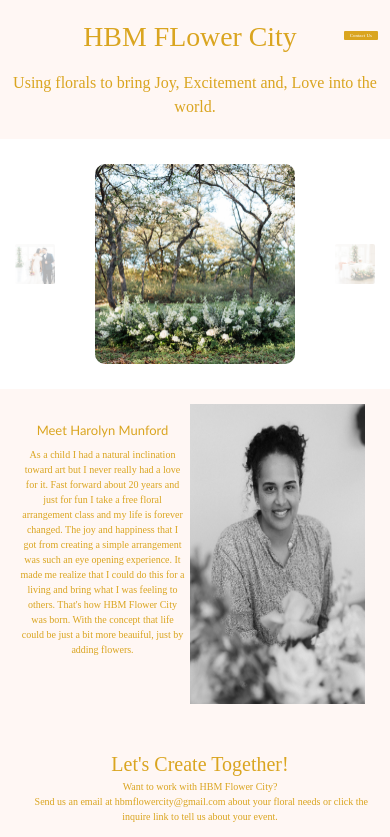
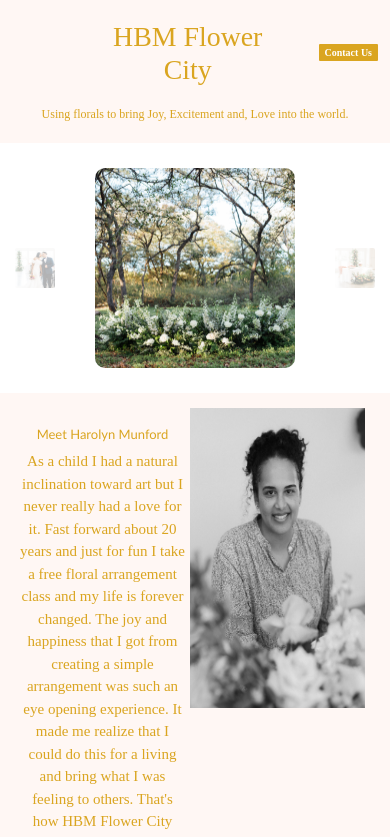
Before and after one commit to GPain2007/hbmflower-fullweb, a React (Create React App) app: page / in a window 390 px wide. Shown: the top 837 px of the page. Built offline with nearby package versions, Linux system fonts and the light colour scheme; a web font is replaced by a local one.

Commit message:
final CSS touches

```diff
--- a/src/App.css
+++ b/src/App.css
@@ -96,7 +96,7 @@
   }
 
   .word {
-    font-size: 10px;
+    font-size: 15px;
   }
   .about-second {
     padding: 10px 20px;
--- a/src/components/Footer/Footer.css
+++ b/src/components/Footer/Footer.css
@@ -113,6 +113,9 @@ a:hover,
     font-size: 30px;
   }
   .imagewords {
-    font-size: 20px;
+    font-size: 35px;
+  }
+  a {
+    font-weight: bolder;
   }
 }
--- a/src/components/Header/Header.css
+++ b/src/components/Header/Header.css
@@ -47,9 +47,10 @@
 
 @media only screen and (max-width: 768px) {
   .contactUs {
-    font-size: 5px;
+    font-size: 10px;
   }
   .paragraphRow {
     padding-bottom: 20px;
+    font-size: 12px;
   }
 }
--- a/src/components/Header/Header.js
+++ b/src/components/Header/Header.js
@@ -53,7 +53,9 @@ function Header() {
                 paddingBottom: "10px",
               }}
             >
-              <h1>HBM FLower City</h1>
+              <a href="/">
+                <h1>HBM Flower City</h1>
+              </a>
             </Col>
             <Col
               style={{
@@ -62,8 +64,10 @@ function Header() {
                 alignItems: "center",
               }}
             >
-              <button type="button" className="contactUs" href="./contact">
-                Contact Us
+              <button type="button" className="contactUs">
+                <a href="/contact" className="contactUs">
+                  Contact Us
+                </a>
               </button>
             </Col>
           </Row>
@@ -78,14 +82,16 @@ function Header() {
           <Row>
             <Col
               className="headerRow"
-              xs={{ span: 10 }}
+              xs={{ span: 9 }}
               style={{
-                paddingLeft: "67px",
+                paddingLeft: "95px",
                 paddingTop: "20px",
                 paddingBottom: "10px",
               }}
             >
-              <h1>HBM FLower City</h1>
+              <a href="/">
+                <h1>HBM Flower City</h1>
+              </a>
             </Col>
             <Col
               style={{
@@ -94,8 +100,10 @@ function Header() {
                 alignItems: "center",
               }}
             >
-              <button type="button" className="contactUs" href="./contact">
-                Contact Us
+              <button type="button" className="contactUs">
+                <a href="/contact" className="contactUs">
+                  Contact Us
+                </a>
               </button>
             </Col>
           </Row>
```
Also changed, not shown: 2 other files (tests, documents, lock files or other folders).
